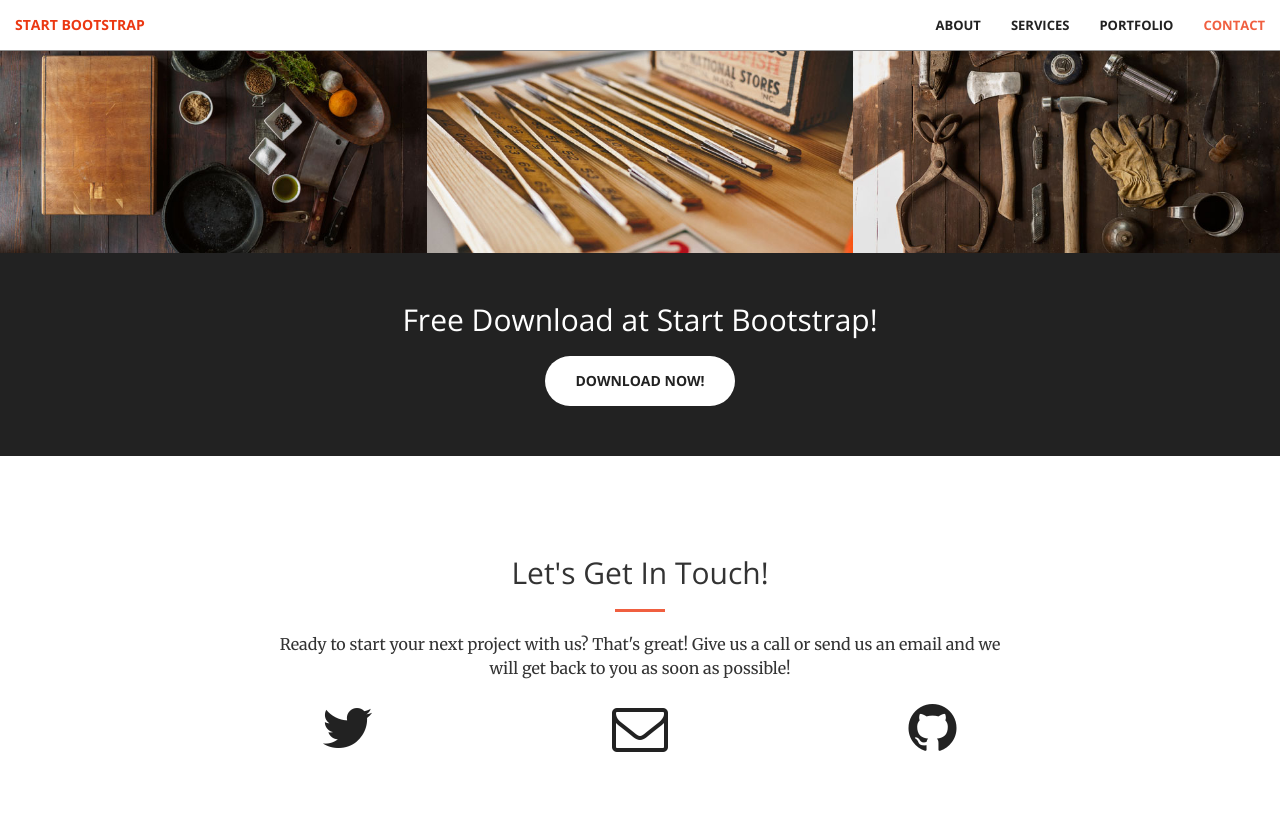
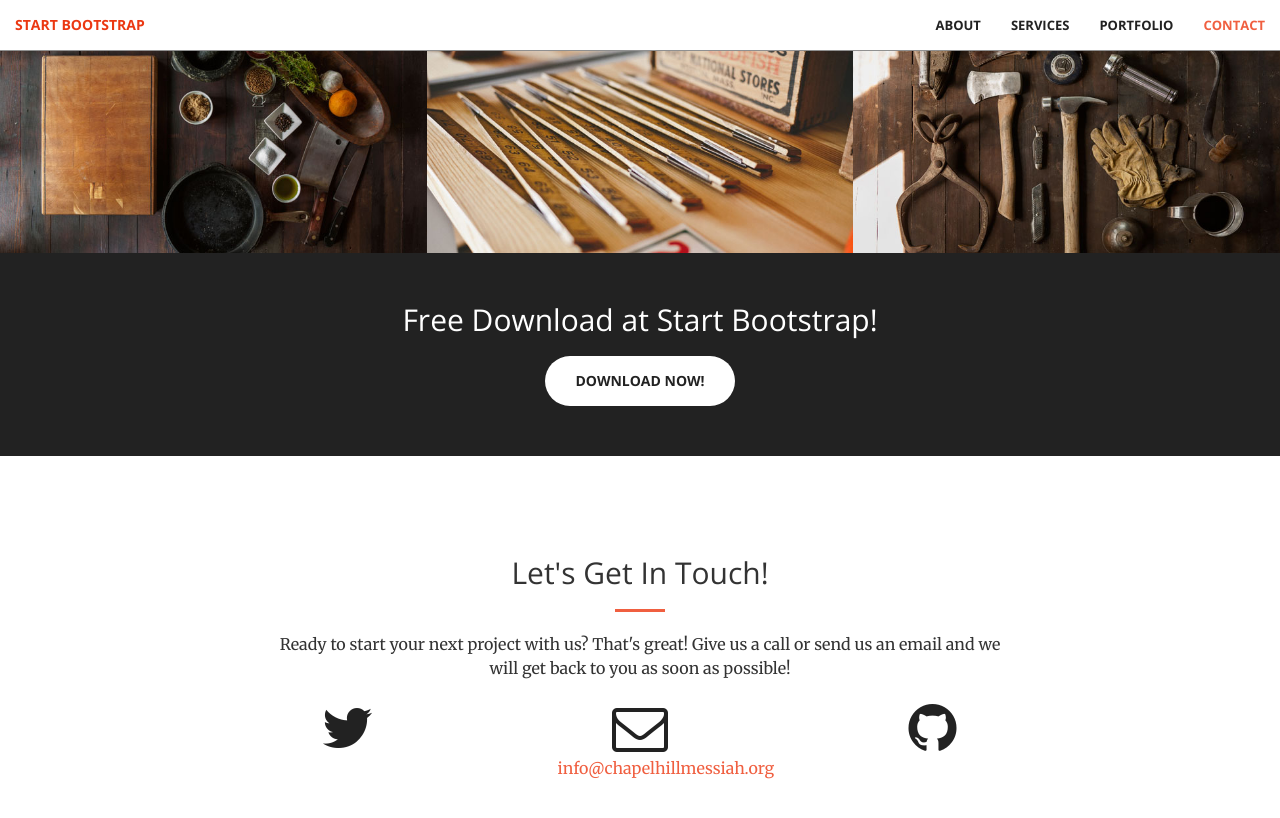
Before and after one commit to chapelhillmessiah/chapelhillmessiah.github.io, a Jekyll site: the page built from index-jekyll.html, in a window 1280 px wide and 900 px high, scrolled down 1981 px. Shown: the top 818 px of the window. Built offline with Jekyll 4.4.1, drawn with Linux system fonts in a browser that asks for light colours.

Commit message:
Update Email

```diff
--- a/_config.yml
+++ b/_config.yml
@@ -1,6 +1,6 @@
 # Site settings
-title: Chapel Hill Handel's Messiah Open Sing
-email:
+title: "Chapel Hill Handel's Messiah Open Sing"
+email: info@chapelhillmessiah.org
 description: > # this means to ignore newlines until "baseurl:"
 baseurl: "" # the subpath of your site, e.g. /blog/
 url: "" # the base hostname & protocol for your site
```
